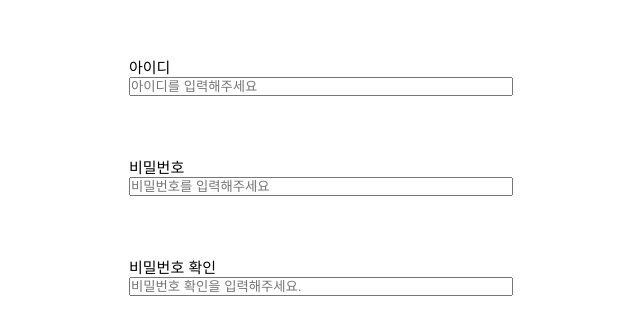
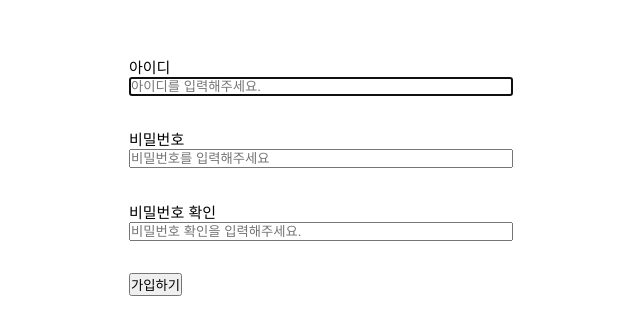
Before and after one commit to ingong/BuildMyOwnBoilerplate, a React app: page /form in a window 1280 px wide. Shown: the part 224-558 px from the top of the page, without its empty margins (319-959 px from the left). Built offline with nearby package versions, Linux system fonts and the light colour scheme.

Commit message:
feat: Form 컴포넌트 추가

```diff
--- a/src/components/Form/Form.tsx
+++ b/src/components/Form/Form.tsx
@@ -1,50 +1,92 @@
+import { useState } from 'react';
 import styled from '@emotion/styled';
 import { Center, VerticalAlign } from '@/styles/common';
-import useInput from '@/hooks/useInput';
+import FormInput from '@/components/Form/FormInput';
+import useModals from '@/hooks/useModals';
+import SampleModal from '../Sample/SampleModal';
 
-// form 에서 상태 관리
-// 객체로 갖는다
-// 제어 메서드를 formInput에게 전달, 상태를 최신화시킨다
-// Form - FormInput / 유효성검사 -> onBlur 일 때, 상태 변경은 setState 로 하되 debouncing 을 걸어서 한다
-// 에러 메세지 전달도 props 로 전달하자.
-// onSubmit 클릭 시 유효성 검사 (특정 조건에 부합하도록 Custom Hook 을 써서 할까)
-// submit 버튼도 만들어야해요!
+const initialFormData = {
+  id: '',
+  pw: '',
+  confirmPw: '',
+};
+export interface FormDataType {
+  id: string;
+  pw: string;
+  confirmPw: string;
+  [index: string]: string;
+}
 
 const Form = () => {
-  const { value, onChange } = useInput('');
-  console.log(value);
+  const [errorData, setErrorData] = useState<FormDataType>(initialFormData);
+  const [formData, setFormData] = useState<FormDataType>(initialFormData);
+
+  const handleSubmit = (e: React.ChangeEvent<HTMLFormElement>) => {
+    e.preventDefault();
+    const isValid = Object.values(errorData).every((value) => {
+      if (typeof value === 'string') return false;
+      else if (typeof value === 'boolean') return value;
+    });
+    isValid && console.log('valid');
+  };
+
+  const { openModal, closeModal } = useModals();
+
+  const handleModalOpen = (e: React.ChangeEvent<HTMLFormElement>) => {
+    e.preventDefault();
+    openModal(SampleModal, {
+      onSubmit: (e) => handleSubmit(e),
+      onClose: () => closeModal(SampleModal),
+      restProps: {
+        formData,
+      },
+    });
+  };
+
   return (
     <FormWrapper>
-      <form id="form" autoComplete="off">
-        <div className="input-wrap">
-          <label htmlFor="id">아이디</label>
-          <input
-            id="id"
-            type="text"
-            placeholder="아이디를 입력해주세요"
-            onChange={onChange}
-          ></input>
-          <div id="id-msg"></div>
-        </div>
-        <div className="input-wrap">
-          <label htmlFor="pw">비밀번호</label>
-          <input
-            id="pw"
-            type="text"
-            placeholder="비밀번호를 입력해주세요"
-            autoComplete="off"
-          ></input>
-          <div id="pw-msg"></div>
-        </div>
-        <div className="input-wrap">
-          <label htmlFor="pw-check">비밀번호 확인</label>
-          <input
-            id="pw-check"
-            type="text"
-            placeholder="비밀번호 확인을 입력해주세요."
-            autoComplete="off"
-          ></input>
-          <div id="pw-check-msg"></div>
+      <form id="form" autoComplete="off" onSubmit={handleModalOpen}>
+        <FormInput
+          id={'id'}
+          label={'아이디'}
+          errorData={errorData}
+          setErrorData={setErrorData}
+          formData={formData}
+          setFormData={setFormData}
+          inputProps={{
+            type: 'text',
+            placeholder: '아이디를 입력해주세요.',
+            autoFocus: true,
+          }}
+        />
+        <FormInput
+          id={'pw'}
+          label={'비밀번호'}
+          errorData={errorData}
+          setErrorData={setErrorData}
+          formData={formData}
+          setFormData={setFormData}
+          inputProps={{
+            type: 'password',
+            placeholder: '비밀번호를 입력해주세요',
+            autoFocus: false,
+          }}
+        />
+        <FormInput
+          id={'confirmPw'}
+          label={'비밀번호 확인'}
+          errorData={errorData}
+          setErrorData={setErrorData}
+          formData={formData}
+          setFormData={setFormData}
+          inputProps={{
+            type: 'password',
+            placeholder: '비밀번호 확인을 입력해주세요.',
+            autoFocus: false,
+          }}
+        />
+        <div className="flex items-center justify-center">
+          <input id="submit" type="submit" value="가입하기" />
         </div>
       </form>
     </FormWrapper>
--- a/src/components/Form/FormInput.tsx
+++ b/src/components/Form/FormInput.tsx
@@ -1,5 +1,82 @@
-const FormInput = () => {
-  return <div></div>;
+import { useRef, Dispatch } from 'react';
+import { FormDataType } from '@/components/Form';
+
+const ID_REGEX = new RegExp('^[a-z0-9_-]{5,20}$');
+const PW_REGEX = new RegExp('^[a-zA-Z0-9]{8,16}$');
+
+type AllowedKeys = 'required' | 'invalidId' | 'invalidPw' | 'invalidConfirmPw' | string;
+type ERROR_MSG_Type = {
+  [key in AllowedKeys]: string;
+};
+const ERROR_MSG: ERROR_MSG_Type = {
+  required: '필수 정보입니다.',
+  invalidId: '5~20자의 영문 소문자, 숫자와 특수기호(_),(-)만 사용 가능합니다.',
+  invalidPw: '8~16자 영문 대 소문자, 숫자를 사용하세요.',
+  invalidConfirmPw: '비밀번호가 일치하지 않습니다.',
+};
+interface FormInputType {
+  id: string;
+  label: string;
+  errorData: FormDataType;
+  formData: FormDataType;
+  setErrorData: Dispatch<React.SetStateAction<FormDataType>>;
+  setFormData: Dispatch<React.SetStateAction<FormDataType>>;
+  inputProps: {
+    type: string;
+    placeholder: string;
+    autoFocus: boolean;
+  };
+}
+
+const FormInput = ({
+  id,
+  label,
+  errorData,
+  setErrorData,
+  setFormData,
+  formData,
+  inputProps,
+}: FormInputType) => {
+  const inputRef = useRef<null | HTMLInputElement>(null);
+
+  const checkRegex = (inputId: string) => {
+    const value = formData[inputId];
+    let result: string | boolean = '';
+
+    if (value?.length === 0) result = 'required';
+    else {
+      switch (inputId) {
+        case 'id':
+          result = ID_REGEX.test(value) ? true : 'invalidId';
+          break;
+        case 'pw':
+          result = PW_REGEX.test(value) ? true : 'invalidPw';
+          checkRegex('confirmPw');
+          break;
+        case 'confirmPw':
+          result = value === formData['pw'] ? true : 'invalidConfirmPw';
+          break;
+        default:
+          return;
+      }
+    }
+    setErrorData((prev) => ({ ...prev, [inputId]: result } as FormDataType));
+  };
+
+  return (
+    <div className="input-wrap">
+      <label htmlFor={id}>{label}</label>
+      <input
+        id={id}
+        ref={inputRef}
+        value={formData[id] || ''}
+        onChange={(e) => setFormData((prev) => ({ ...prev, [id]: e.target.value }))}
+        onBlur={() => checkRegex(id)}
+        {...inputProps}
+      />
+      <div className="error">{errorData[id] && ERROR_MSG[errorData[id]]}</div>
+    </div>
+  );
 };
 
 export default FormInput;
--- a/src/components/Sample/Sample.tsx
+++ b/src/components/Sample/Sample.tsx
@@ -1,4 +1,4 @@
-import { useState, useEffect, useReducer } from 'react';
+import { useState, useReducer } from 'react';
 import { reducer } from '@/shared/Component.reducer';
 import { getSearchCat } from '@/api/cat';
 import { CatCardType } from '@/shared/type';
```
